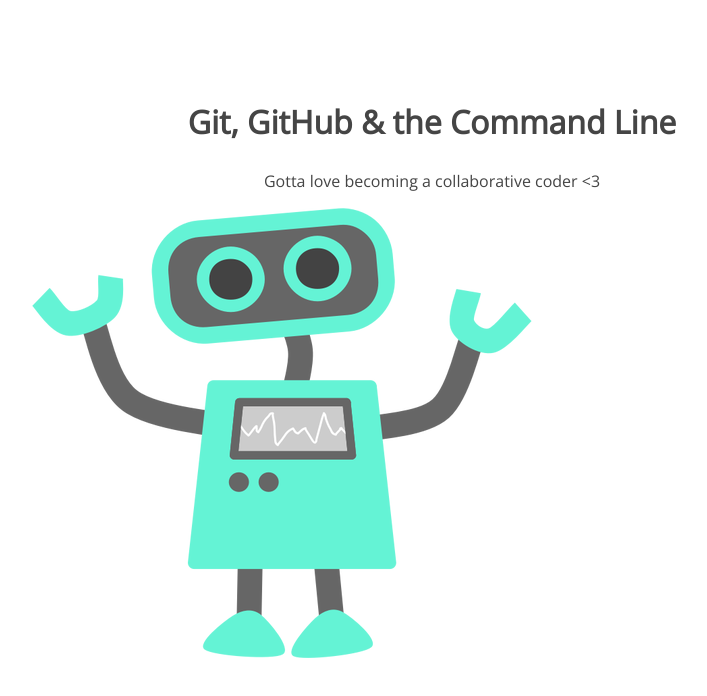
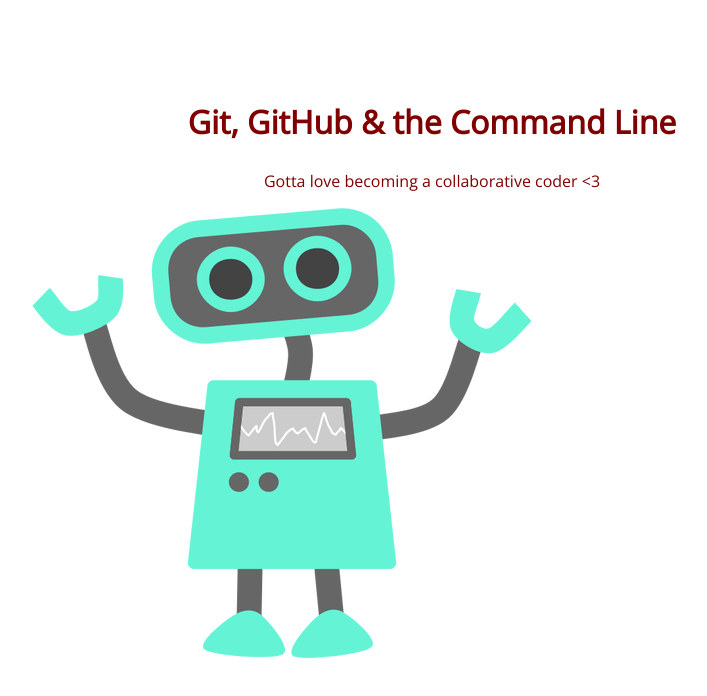
Before and after one commit to AmberDew/105-project, a plain HTML site: page index.html in a window 1280 px wide. Shown: the whole page, without its empty margins (208-915 px from the left). Drawn offline with nearby package versions, Linux system fonts and the light colour scheme.

Commit message:
change h1 color

```diff
--- a/css/style.css
+++ b/css/style.css
@@ -5,7 +5,7 @@
 section h1,
 section p {
 	text-align: center;
-	color: #454545;
+	color: #800000;
 }
 section h1 {
 	font: 32px 'Open Sans';
```
